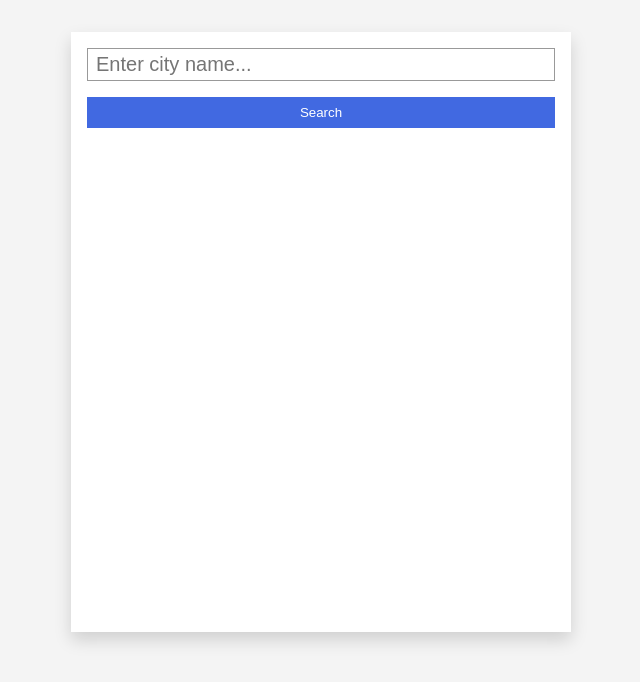
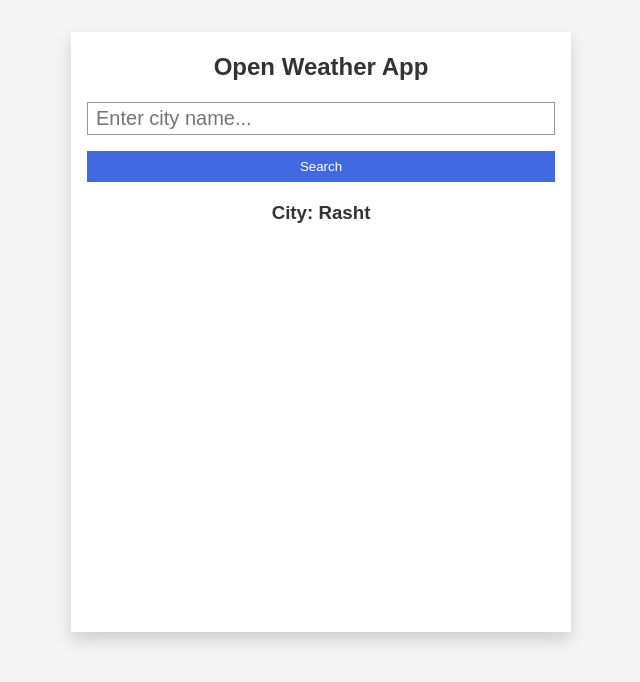
Before and after one commit to BasharNader/Open-Weather, a React (Create React App) app: page / in a window 1280 px wide. Shown: the top 682 px of the page, without its empty margins (319-959 px from the left). Built offline with nearby package versions, Linux system fonts and the light colour scheme.

Commit message:
App and City Title

```diff
--- a/src/App.css
+++ b/src/App.css
@@ -6,3 +6,9 @@
   box-shadow: 0 .5rem 1rem rgba(0,0,0,.15)!important;
   padding: 1rem;
 }
+
+.App h2,
+.App .city {
+  text-align: center;
+  margin-bottom: 1rem;
+}
--- a/src/App.js
+++ b/src/App.js
@@ -1,10 +1,13 @@
 import './App.css';
+import City from './components/City';
 import Form from './components/Form';
 
 function App() {
   return (
     <div className="App">
+      <h2>Open Weather App</h2>
       <Form />
+      <City name="Rasht" />
     </div>
   );
 }
--- /dev/null
+++ b/src/components/City.js
@@ -0,0 +1,7 @@
+import React from "react";
+
+const City = ({ name }) => {
+  return <h3 className="city">City: {name}</h3>;
+};
+
+export default City;
```
Also changed, not shown: src/components/Stats.js (added, +7 -0 lines), 1 other file (tests, documents, lock files or other folders).
